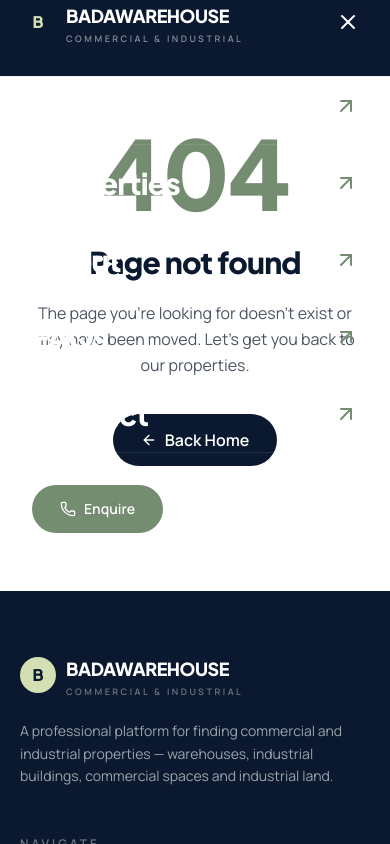
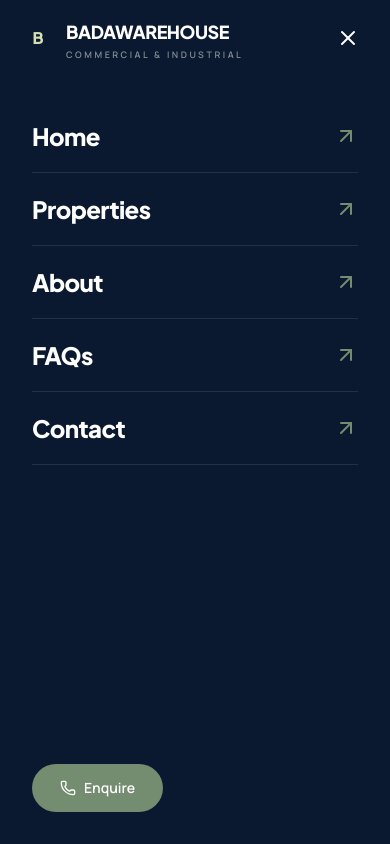
Before and after one commit to Vimal4043/BADAWAREHOUSE, a React (Vite) app: page /faqs in a window 390 px wide. Both pictures are taken after a click on the button "Open menu". Shown: the top 844 px of the page. Built offline with nearby package versions, Linux system fonts and the light colour scheme.

Commit message:
navbar fix 2

```diff
--- a/src/components/Navbar.jsx
+++ b/src/components/Navbar.jsx
@@ -20,18 +20,24 @@ function Brand({ dark, onClick }) {
       onClick={onClick}
       className="flex items-center gap-2.5"
     >
+      {/* Logo */}
       <span className="flex h-9 w-9 items-center justify-center rounded-full bg-[#0a192f] font-heading text-base font-extrabold text-[#d4e0b3]">
         B
       </span>
 
+      {/* Brand text */}
       <span className="flex flex-col leading-none">
-        <span className="font-heading text-lg font-extrabold tracking-tight">
+        <span
+          className={`font-heading text-lg font-extrabold tracking-tight text-white ${
+            dark ? "lg:text-white" : "lg:text-[#0a192f]"
+          }`}
+        >
           {BRAND.name}
         </span>
 
         <span
-          className={`mt-1 text-[9px] font-semibold uppercase tracking-[0.28em] ${
-            dark ? "text-white/50" : "text-[#748c70]"
+          className={`mt-1 text-[9px] font-semibold uppercase tracking-[0.28em] text-white/50 ${
+            dark ? "lg:text-white/50" : "lg:text-[#748c70]"
           }`}
         >
           {BRAND.tagline}
@@ -43,16 +49,24 @@ function Brand({ dark, onClick }) {
 
 export default function Navbar() {
   const { pathname } = useLocation();
+
   const [scrolled, setScrolled] = useState(false);
   const [open, setOpen] = useState(false);
 
   useEffect(() => {
-    const onScroll = () => setScrolled(window.scrollY > 10);
+    const onScroll = () => {
+      setScrolled(window.scrollY > 10);
+    };
 
     onScroll();
-    window.addEventListener("scroll", onScroll, { passive: true });
 
-    return () => window.removeEventListener("scroll", onScroll);
+    window.addEventListener("scroll", onScroll, {
+      passive: true,
+    });
+
+    return () => {
+      window.removeEventListener("scroll", onScroll);
+    };
   }, []);
 
   useEffect(() => {
@@ -63,18 +77,34 @@ export default function Navbar() {
     };
   }, [open]);
 
+  /*
+   * Desktop navbar behavior:
+   * Home + top     = transparent
+   * Home + scroll  = white
+   * Other pages    = white
+   *
+   * Mobile/tablet ignores this and stays navy.
+   */
   const dark = pathname === "/" && !scrolled;
 
   return (
     <header
       data-testid="navbar"
-      className={`fixed inset-x-0 top-0 z-50 transition-all duration-500 ${
-        dark
-          ? "bg-transparent text-white"
-          : "bg-white/90 text-[#0a192f] shadow-[0_1px_0_rgb(10,25,47,0.06)] backdrop-blur-md"
-      }`}
+      className={`fixed inset-x-0 top-0 z-50 transition-all duration-500
+
+        /* MOBILE / TABLET — ALWAYS NAVY */
+        bg-[#0a192f] text-white shadow-none
+
+        /* DESKTOP — USE EXISTING SCROLL BEHAVIOR */
+        ${
+          dark
+            ? "lg:bg-transparent lg:text-white lg:shadow-none"
+            : "lg:bg-white/90 lg:text-[#0a192f] lg:shadow-[0_1px_0_rgb(10,25,47,0.06)] lg:backdrop-blur-md"
+        }
+      `}
     >
       <div className="flex h-19 items-center justify-between px-5 md:px-10">
+        {/* Brand */}
         <Brand dark={dark} />
 
         {/* Desktop navigation */}
@@ -102,6 +132,7 @@ export default function Navbar() {
             }`}
           >
             <Phone className="h-4 w-4 transition-transform duration-300 group-hover:translate-x-0.5" />
+
             Enquire
           </a>
         </div>
@@ -112,7 +143,8 @@ export default function Navbar() {
           data-testid="nav-mobile-toggle"
           onClick={() => setOpen(true)}
           aria-label="Open menu"
-          className="inline-flex h-11 w-11 items-center justify-center rounded-full text-inherit lg:hidden"
+          aria-expanded={open}
+          className="inline-flex h-11 w-11 items-center justify-center rounded-full text-white transition-colors hover:bg-white/10 lg:hidden"
         >
           <Menu className="h-6 w-6" />
         </button>
@@ -131,13 +163,16 @@ export default function Navbar() {
           >
             {/* Mobile menu header */}
             <div className="flex h-19 items-center justify-between px-5">
-              <Brand dark onClick={() => setOpen(false)} />
+              <Brand
+                dark
+                onClick={() => setOpen(false)}
+              />
 
               <button
                 type="button"
                 onClick={() => setOpen(false)}
                 aria-label="Close menu"
-                className="inline-flex h-11 w-11 items-center justify-center rounded-full"
+                className="inline-flex h-11 w-11 items-center justify-center rounded-full text-white transition-colors hover:bg-white/10"
               >
                 <X className="h-6 w-6" />
               </button>
@@ -160,7 +195,7 @@ export default function Navbar() {
                     to={l.to}
                     data-testid={`nav-mobile-${l.label.toLowerCase()}`}
                     onClick={() => setOpen(false)}
-                    className="flex items-center justify-between border-b border-white/10 py-5 font-heading text-3xl font-extrabold tracking-tight"
+                    className="flex items-center justify-between border-b border-white/10 py-5 font-heading text-2xl font-extrabold tracking-tight transition-colors hover:text-[#d4e0b3]"
                   >
                     {l.label}
 
--- a/src/pages/NotFound/NotFoundPage.jsx
+++ b/src/pages/NotFound/NotFoundPage.jsx
@@ -14,11 +14,11 @@ export default function NotFoundPage() {
         }}
         className="mx-auto max-w-2xl text-center"
       >
-        <p className="font-heading text-8xl font-extrabold tracking-tight text-[#748c70] sm:text-9xl">
+        <p className="font-heading text-6xl font-extrabold tracking-tight text-[#748c70] sm:text-7xl">
           404
         </p>
 
-        <h1 className="mt-6 font-heading text-3xl font-extrabold tracking-tight text-[#0a192f] sm:text-5xl">
+        <h1 className="mt-5 font-heading text-3xl font-extrabold tracking-tight text-[#0a192f] sm:text-5xl">
           Page not found
         </h1>
 
```
